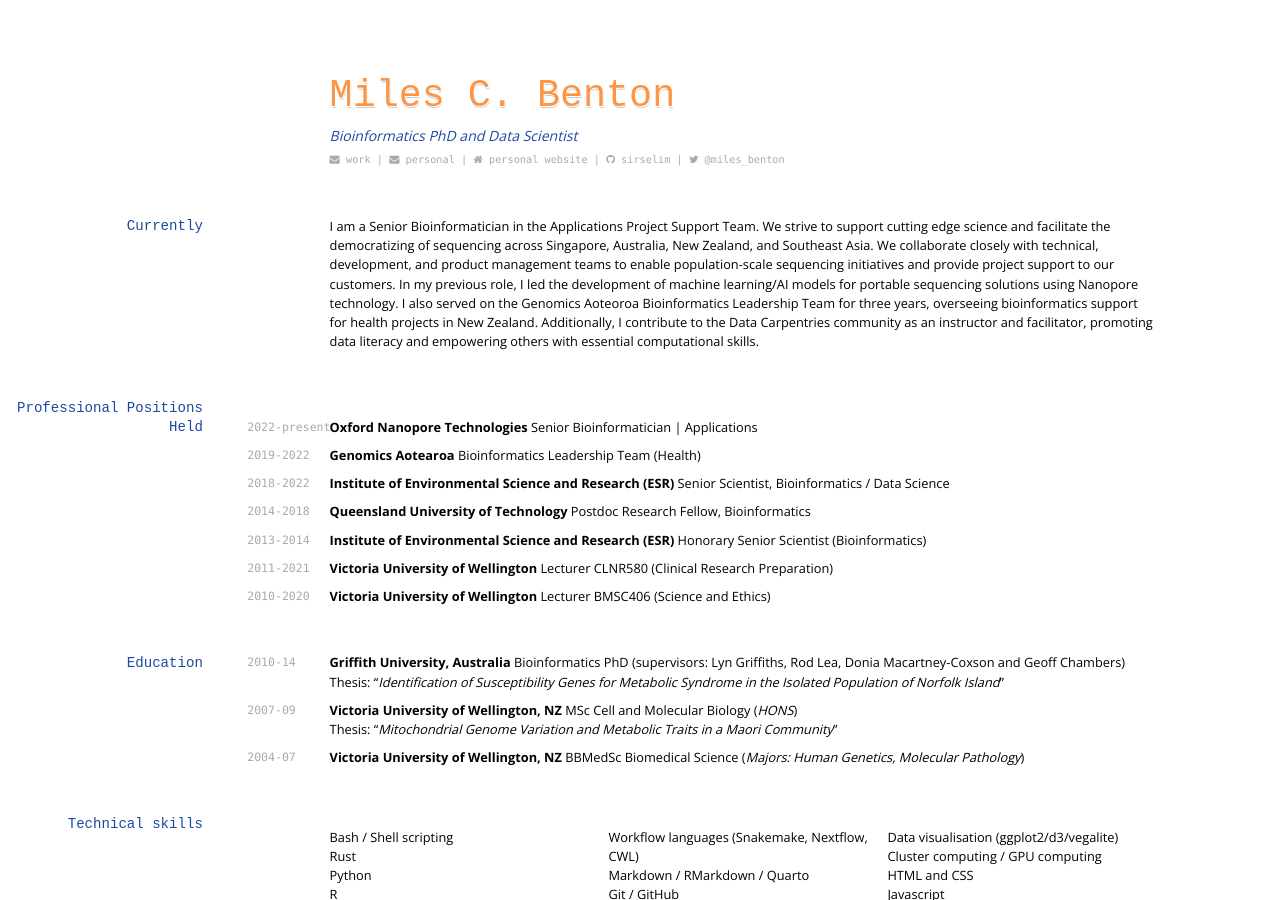
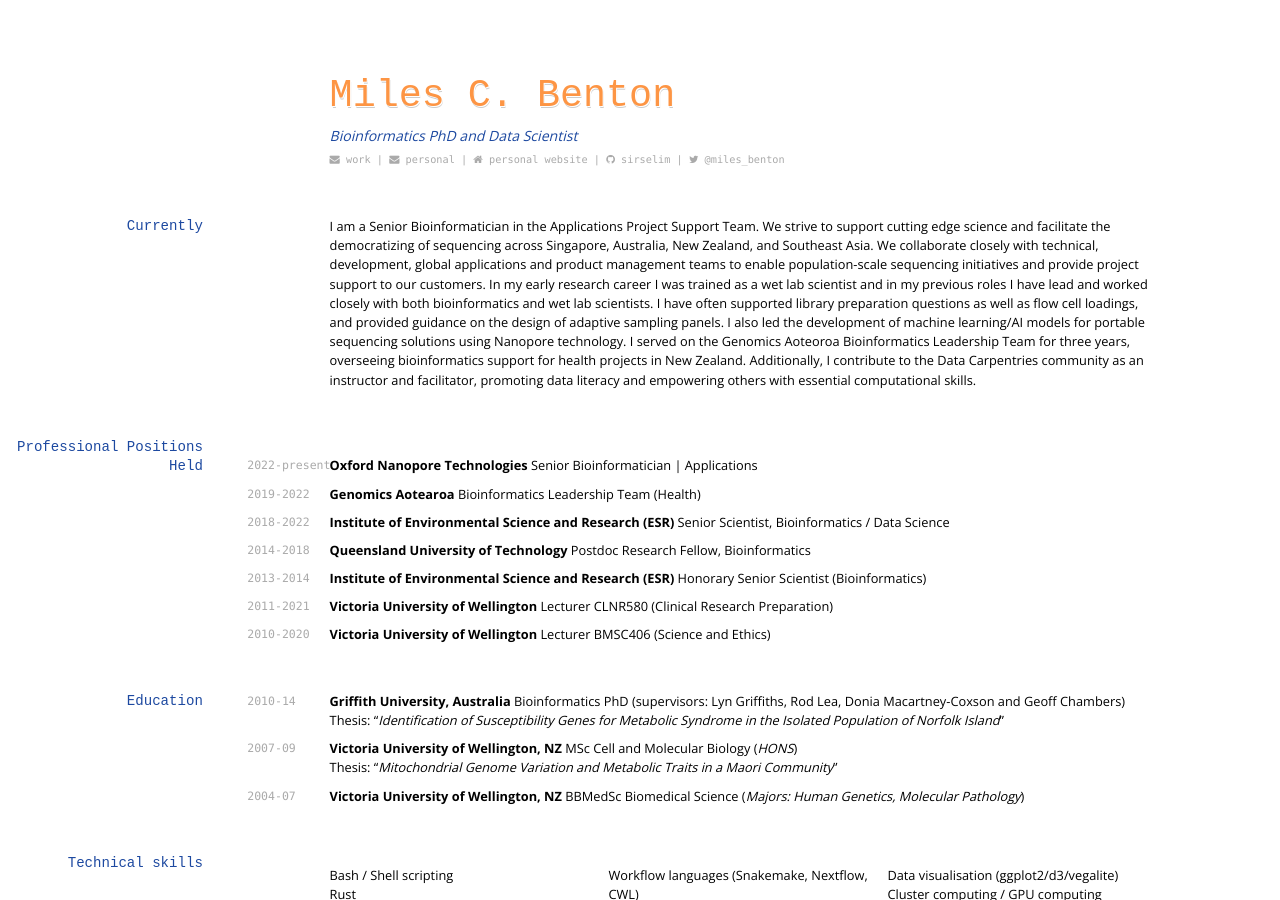
Before and after one commit to sirselim/Miles_CV, a Jekyll site: the page built from index.md, in a window 1280 px wide and 900 px high. Built offline with Jekyll 4.4.1, drawn with Linux system fonts in a browser that asks for light colours; some web fonts are replaced.

Commit message:
updated CV

```diff
--- a/index.md
+++ b/index.md
@@ -19,7 +19,8 @@ Bioinformatics PhD and Data Scientist
 
 ## Currently
 
-I am a Senior Bioinformatician in the Applications Project Support Team. We strive to support cutting edge science and facilitate the democratizing of sequencing across Singapore, Australia, New Zealand, and Southeast Asia. We collaborate closely with technical, development, and product management teams to enable population-scale sequencing initiatives and provide project support to our customers. In my previous role, I led the development of machine learning/AI models for portable sequencing solutions using Nanopore technology. I also served on the Genomics Aoteoroa Bioinformatics Leadership Team for three years, overseeing bioinformatics support for health projects in New Zealand. Additionally, I contribute to the Data Carpentries community as an instructor and facilitator, promoting data literacy and empowering others with essential computational skills.
+I am a Senior Bioinformatician in the Applications Project Support Team. We strive to support cutting edge science and facilitate the democratizing of sequencing across Singapore, Australia, New Zealand, and Southeast Asia. We collaborate closely with technical, development, global applications and product management teams to enable population-scale sequencing initiatives and provide project support to our customers. In my early research career I was trained as a wet lab scientist and in my previous roles I have lead and worked closely with both bioinformatics and wet lab scientists. I have often supported library preparation questions as well as flow cell loadings, and provided guidance on the design of adaptive sampling panels. I also led the development of machine learning/AI models for portable sequencing solutions using Nanopore technology. I served on the Genomics Aoteoroa Bioinformatics Leadership Team for three years, overseeing bioinformatics support for health projects in New Zealand. Additionally, I contribute to the Data Carpentries community as an instructor and facilitator, promoting data literacy and empowering others with essential computational skills.
+
 
 ## Professional Positions Held
 
```
